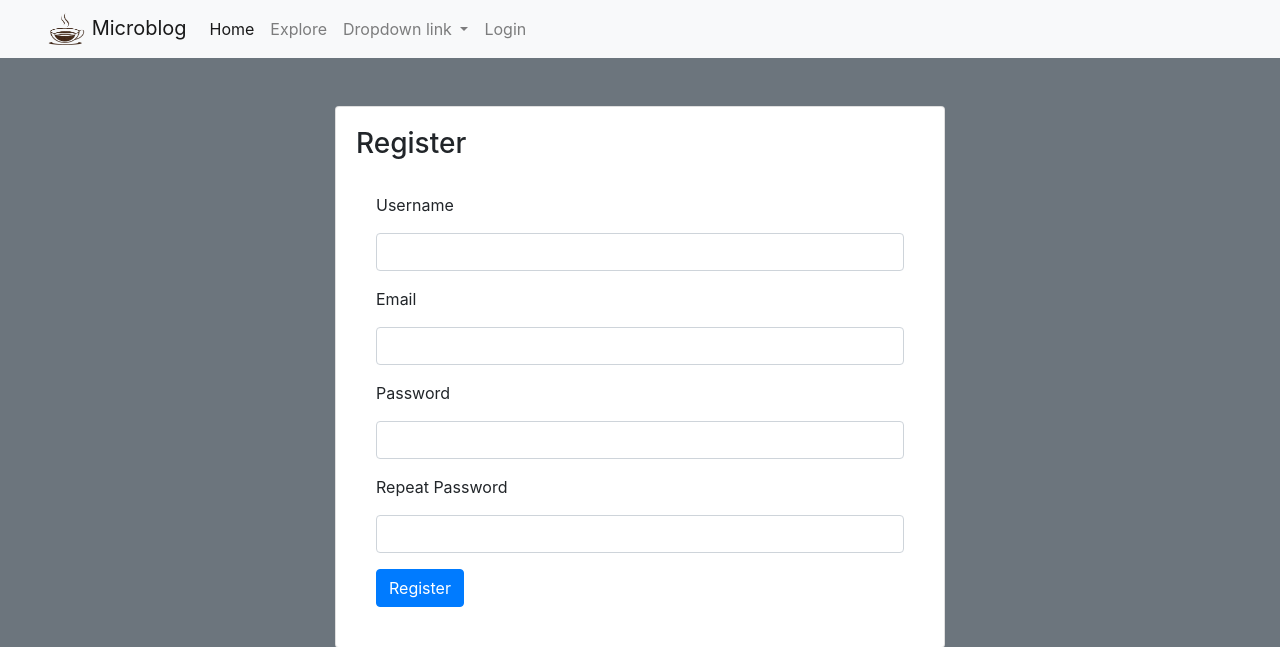
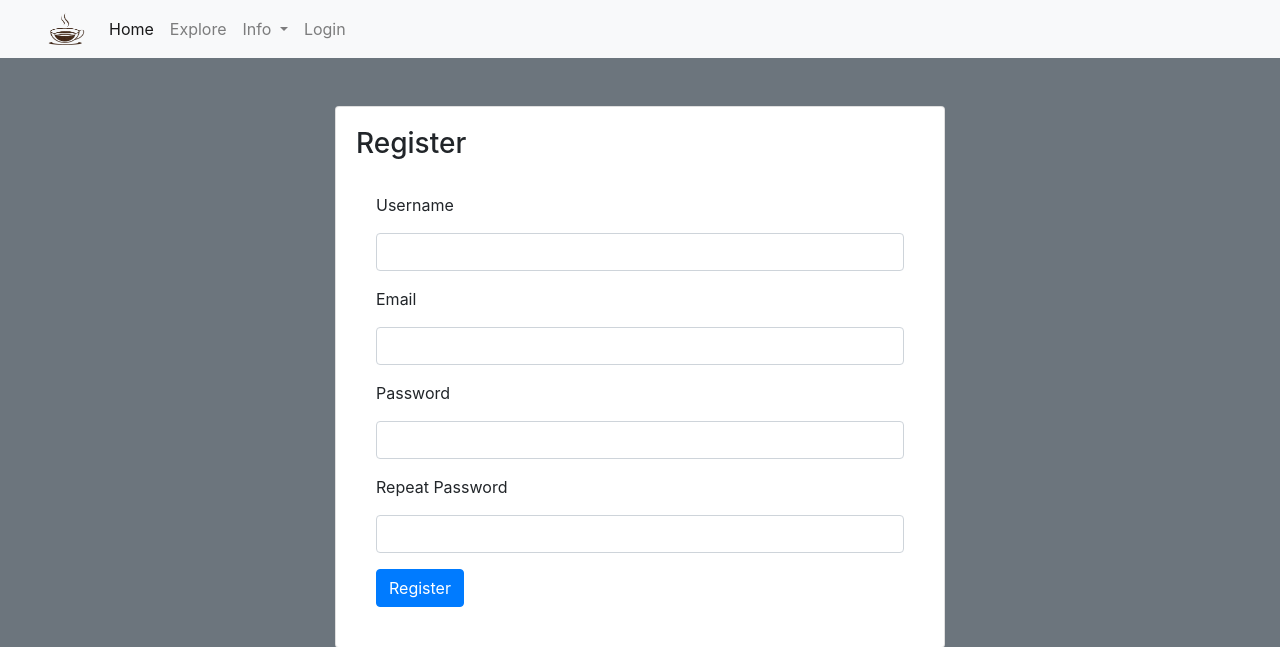
Before and after one commit to Squirreljetpack/microblog, a Flask app: page /auth/register in a window 1280 px wide. Shown: the top 647 px of the page. Run offline with Flask 2, Linux system fonts and the light colour scheme; some libraries are stand-ins or nearby versions.

Commit message:
minor gitignore, base.html update

```diff
--- a/app/static/js/minigame/game.js
+++ b/app/static/js/minigame/game.js
@@ -19,6 +19,8 @@ class Level {
         })
     }
 }
+
+
 
 class State {
     constructor(level, actors, status) {
--- a/app/templates/base.html
+++ b/app/templates/base.html
@@ -27,7 +27,6 @@
             <a class="navbar-brand col-auto mr-0" href="#">
                 <img src="{{ url_for('static', filename='images/logos/nav.png') }}" width="40" height="32"
                     class="d-inline-block align-top" alt="">
-                Microblog
             </a>
             <button class="navbar-toggler" type="button" data-toggle="collapse" data-target="#navbarNav"
                 aria-controls="navbarNav" aria-expanded="false" aria-label="Toggle navigation">
@@ -43,7 +42,7 @@
                     <li class="nav-item dropdown">
                         <a class="nav-link dropdown-toggle" href="#" id="navbarDropdownMenuLink" data-toggle="dropdown"
                             aria-haspopup="true" aria-expanded="false">
-                            Dropdown link
+                            Info
                         </a>
                         <div class="dropdown-menu" aria-labelledby="navbarDropdownMenuLink">
                             <a class="dropdown-item" href="#">Action</a>
@@ -66,17 +65,18 @@
                     </li>
                     {% endif %}
                 </ul>
+
                 {% if g.search_form %}
                 <form class="form-inline" align="right" action="{{ url_for('main.search') }}">
                     {{ g.search_form.q(size=20, class="form-control mr-sm-2", placeholder=g.search_form.q.label.text) }}
                     {{ g.search_form.submit(class="btn btn-outline-success my-2 my-sm-0", value="Search") }}
                 </form>
                 {% endif %}
+                <a href="{{ url_for('main.user', username=current_user.username) }}"><span class="glyphicon glyphicon-bell"></span></a>
 
             </div>
         </div>
     </nav>
-
 
     {% with messages = get_flashed_messages(with_categories=true) %}
     {% if messages %}
@@ -98,6 +98,7 @@
         {% endwith %}
 
         {% block content %}{% endblock %}
+    </div>
 </body>
 
 </html>
```
Also changed, not shown: 1 other file.
